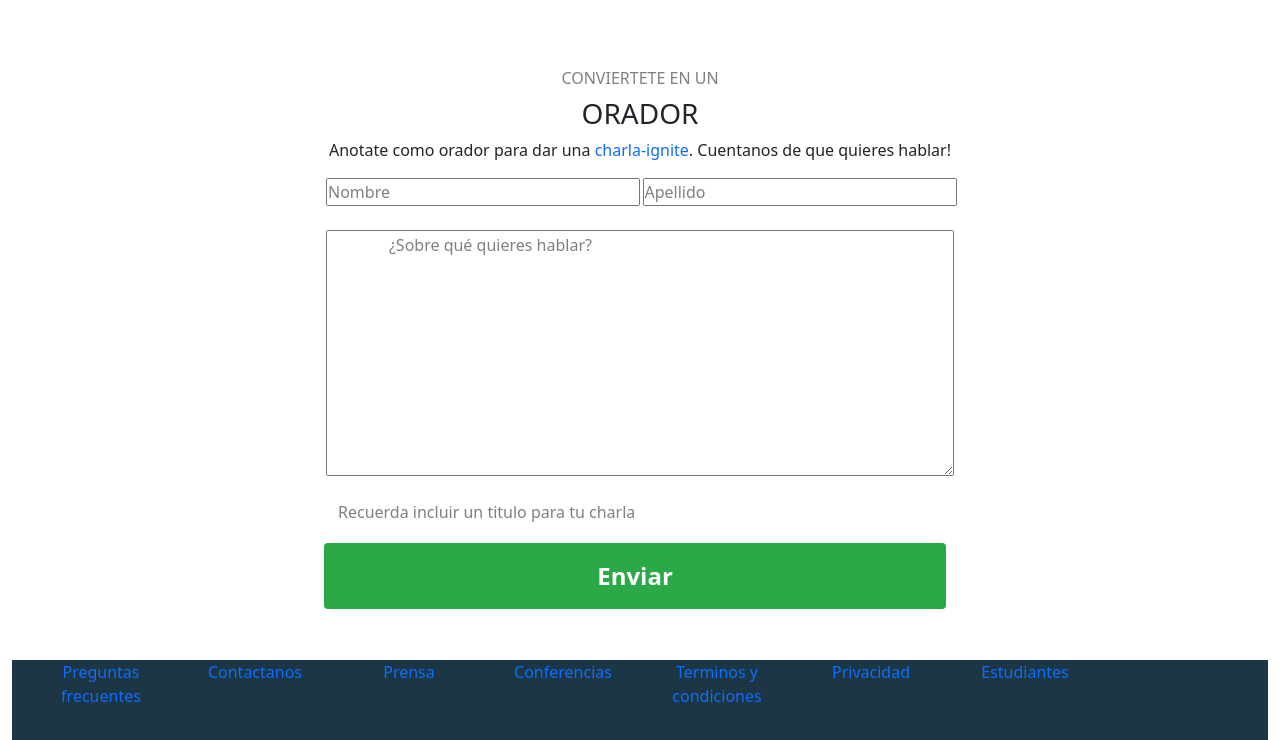
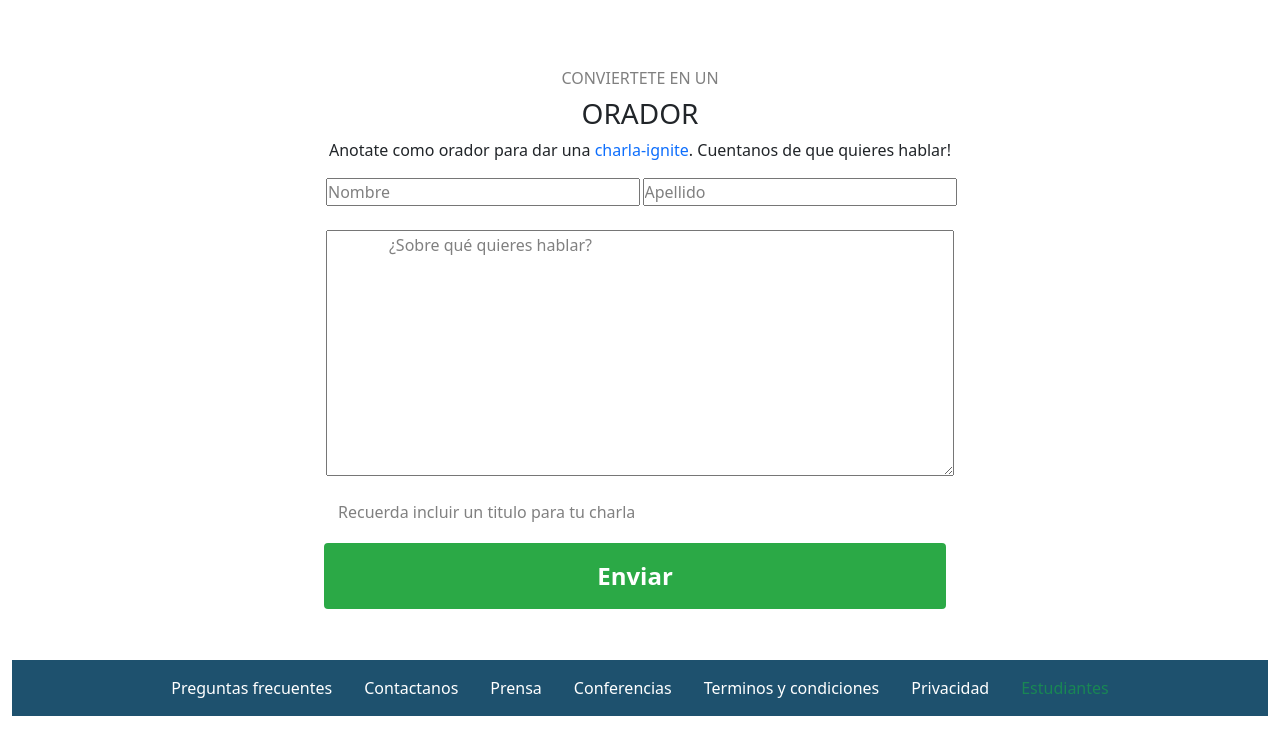
Before and after one commit to moni1809/Tp_Integrador_Lopez_Monica, a plain HTML site: page index.html in a window 1280 px wide. Shown: the part 1816-2556 px from the top of the page. After the commit the page ends 2532 px from the top, so only its background shows below. Drawn offline with Linux system fonts and the light colour scheme.

Commit message:
Proyecto terminado 2.0

```diff
--- a/Estilos/styles.css
+++ b/Estilos/styles.css
@@ -34,17 +34,6 @@ a:hover {
   font-size: large;
   padding-left: 30%;
   margin-right: 5%;
-}
-#oradores {
-  max-width: 100%;
-}
-.orador {
-  margin: 5%;
-}
-.orad {
-  border: solid 1px grey;
-  width: 20%;
-  padding: 0;
 }
 h6 {
   color: grey;
@@ -85,16 +74,6 @@ h6 {
   margin-left: 0.2%;
   padding: 0;
 }
-
-footer {
-  background-color: #1c3645;
-  margin: 0;
-  padding: 0;
-  height: 10vh;
-  max-width: 100%;
-  color: rgb(255, 255, 255);
-}
-
 .slide img {
   max-width: 100%;
   z-index: -1;
@@ -124,3 +103,10 @@ a {
   background-color: rgb(53, 58, 64);
   color: rgb(255, 255, 255);
 }
+.nav-footer {
+  justify-content: center;
+  background-color: #1e516e;
+}
+.nav-item{
+  color: rgb(255, 255, 255);
+}
--- a/index.html
+++ b/index.html
@@ -4,7 +4,7 @@
     <meta charset="UTF-8">
     <meta http-equiv="X-UA-Compatible" content="IE=edge">
     <meta name="viewport" content="width=device-width, initial-scale=1.0">
-    <title>Document</title>
+    <title>Trabajo Integrador</title>
     <link rel="stylesheet" href="Bootstrap/css/bootstrap.min.css">
     <link rel="stylesheet" href="Estilos/styles.css">
 </head>
@@ -149,16 +149,15 @@
     </form>
     <br>
     <br>
-    <footer class="container-fluid">
-        <div class="row mx-auto">
-            <a href="" class="col text-center">Preguntas frecuentes</a>
-            <a href="" class="col text-center">Contactanos</a>
-            <a href="" class="col text-center">Prensa</a>
-            <a href="" class="col text-center">Conferencias</a>
-            <a href="" class="col text-center">Terminos y condiciones</a>
-            <a href="" class="col text-center">Privacidad</a>
-            <a href="" class="col text-center">Estudiantes</a>
-            <span class="col"></span>
+    <footer class="navbar nav-footer">
+        <div class="nav" id="footer">
+            <a href="" class="nav-item nav-link">Preguntas frecuentes</a>
+            <a href="" class="nav-item nav-link">Contactanos</a>
+            <a href="" class="nav-item nav-link">Prensa</a>
+            <a href="" class="nav-item nav-link">Conferencias</a>
+            <a href="" class="nav-item nav-link">Terminos y condiciones</a>
+            <a href="" class="nav-item nav-link">Privacidad</a>
+            <a href="" class="link-success nav-link">Estudiantes</a>
         </div>
     </footer>
 </body>
```
